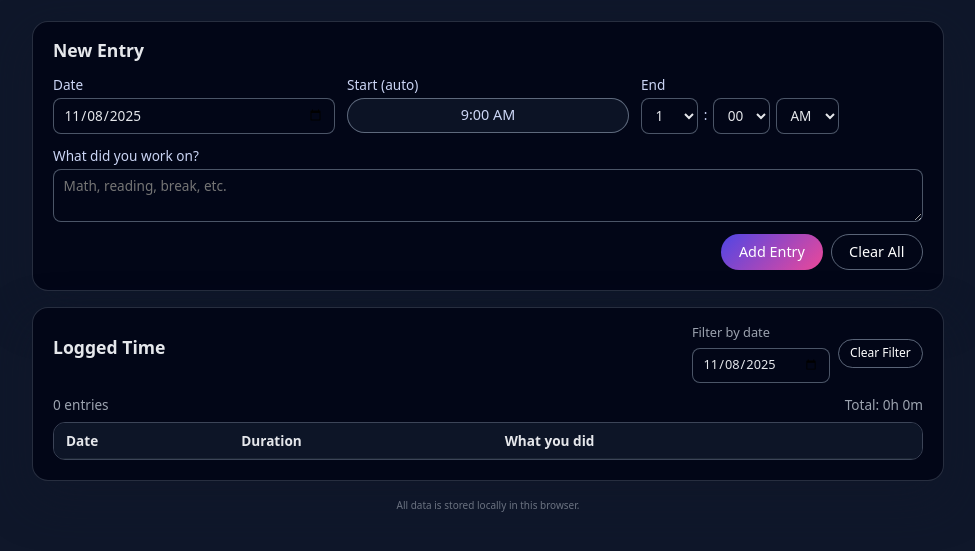
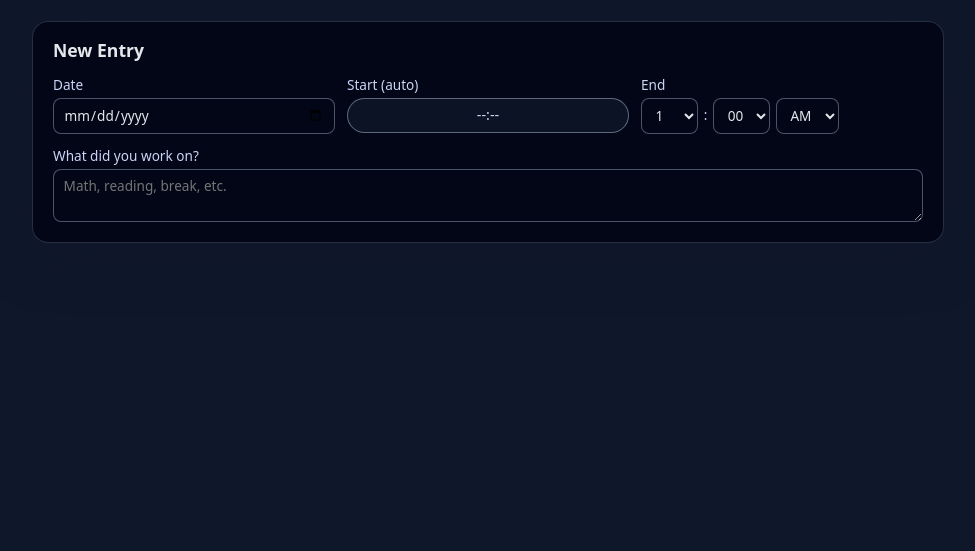
Before and after one commit to mgarrick95-ux/TimeTrack, a plain HTML site: page index.html in a window 1280 px wide. Shown: the part 107-658 px from the top of the page, without its empty margins (152-1127 px from the left). Drawn offline with Linux system fonts and the light colour scheme.

Commit message:
Remove unused form and footer elements from HTML

```diff
--- a/index.html
+++ b/index.html
@@ -8,7 +8,6 @@
   <link rel="icon" type="image/svg+xml" href="icon.svg" />
   <meta name="theme-color" content="#020617" />
   <link rel="apple-touch-icon" href="icon.svg" />
-</head>
 </head>
 <body>
   <div class="app-shell">
@@ -66,54 +65,3 @@
             What did you work on?
             <textarea id="description" rows="2" placeholder="Math, reading, break, etc." required></textarea>
           </label>
-
-          <div class="actions">
-            <button type="submit">Add Entry</button>
-            <button type="button" id="clear-all" class="secondary">Clear All</button>
-          </div>
-        </form>
-      </section>
-
-      <section class="card">
-        <div class="card-header">
-          <h2>Logged Time</h2>
-          <div class="card-tools">
-            <label class="filter-label">
-              Filter by date
-              <input type="date" id="filter-date" />
-            </label>
-            <button type="button" id="clear-filter" class="secondary small">Clear Filter</button>
-          </div>
-        </div>
-
-        <div class="summary-row">
-          <span id="entry-count">0 entries</span>
-          <span id="total-time">Total: 0h 0m</span>
-        </div>
-
-        <div class="table-wrapper">
-          <table>
-            <thead>
-              <tr>
-                <th>Date</th>
-                <th>Duration</th>
-                <th>What you did</th>
-                <th></th>
-              </tr>
-            </thead>
-            <tbody id="entries-body">
-              <!-- rows injected here -->
-            </tbody>
-          </table>
-        </div>
-      </section>
-    </main>
-
-    <footer>
-      <small>All data is stored locally in this browser.</small>
-    </footer>
-  </div>
-
-  <script src="app.js"></script>
-</body>
-</html>
```
